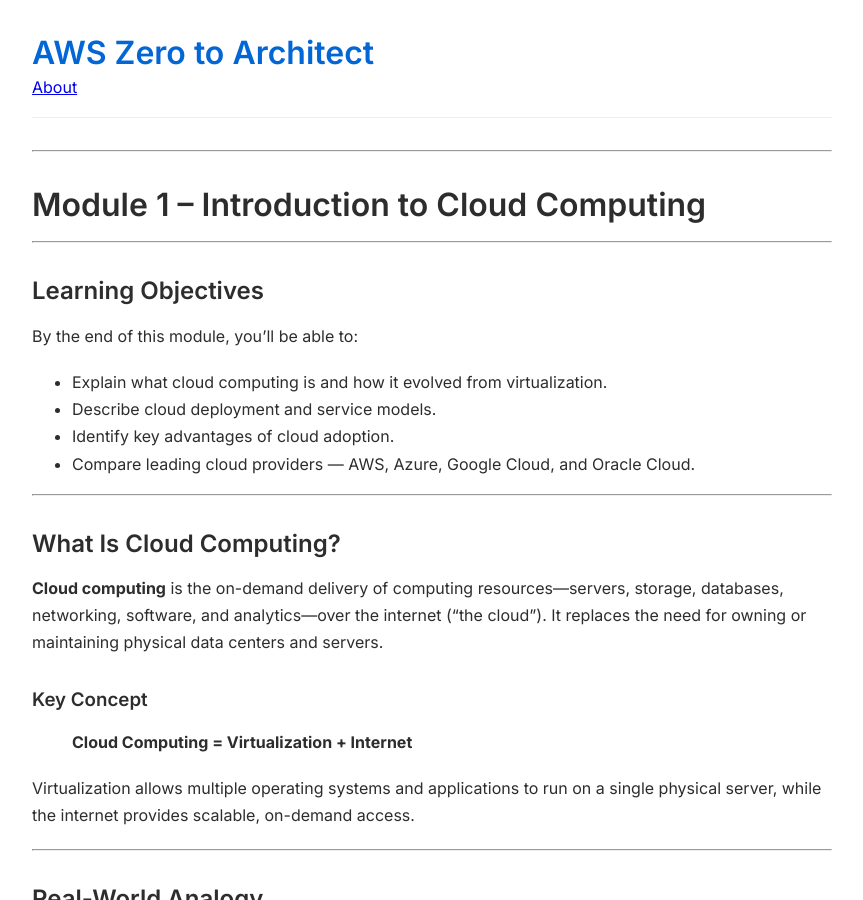
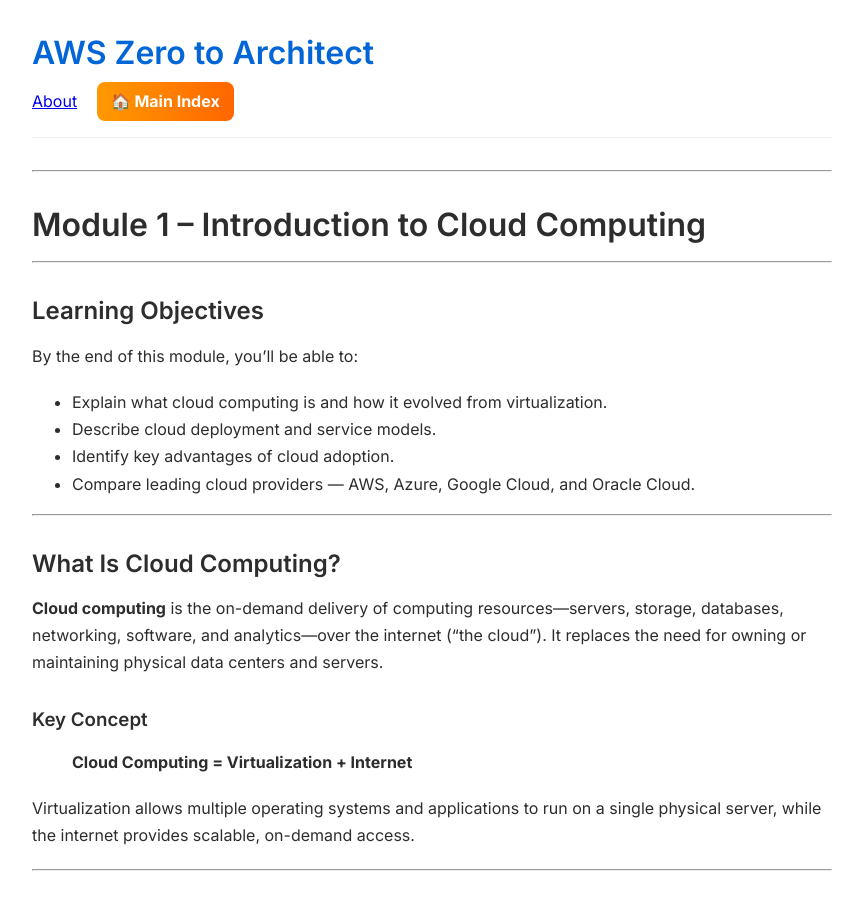
Before and after one commit to asiandevs/aws-zero-to-architect-blog, a Jekyll site: the page built from _posts/2025-10-28-module1-introduction-to-cloud-computing.md, in a window 1280 px wide and 900 px high. Shown: the whole window, without its empty margins (208-1071 px from the left). Built offline with Jekyll 4.4.1, drawn with Linux system fonts in a browser that asks for light colours.

Commit message:
Update default.html

```diff
--- a/_layouts/default.html
+++ b/_layouts/default.html
@@ -17,22 +17,40 @@
   </head>
   <body>
     <div class="container">
+      <!-- HEADER -->
       <header style="margin-bottom: 2rem; padding-bottom: 1rem; border-bottom: 1px solid #eee;">
         <h1 style="margin:0; font-size:2rem;">
           <a href="{{ '/' | relative_url }}" style="text-decoration:none; color:#0366d6;">
             {{ site.title }}
           </a>
         </h1>
-        <nav>
-          <a href="{{ '/about' | relative_url }}">About</a>
+
+        <!-- Navigation -->
+        <nav style="margin-top:0.5rem;">
+          <a href="{{ '/about' | relative_url }}" style="margin-right:15px;">About</a>
+          <!-- Back to Main Index Button -->
+          <a href="{{ site.main_index_url }}" style="
+            display:inline-block;
+            padding:6px 14px;
+            background: linear-gradient(90deg, #ff9900, #ff6600);
+            color:#fff;
+            font-weight:bold;
+            border-radius:8px;
+            text-decoration:none;
+            transition: all 0.3s;
+          " onmouseover="this.style.transform='translateY(-2px)';" onmouseout="this.style.transform='translateY(0)';">
+            🏠 Main Index
+          </a>
         </nav>
       </header>
 
+      <!-- MAIN CONTENT -->
       <main>
         {{ content }}
       </main>
 
-      <footer style="margin-top: 3rem; padding-top: 1rem; border-top: 1px solid #eee; font-size:0.9rem; color:#666;">
+      <!-- FOOTER -->
+      <footer style="margin-top: 3rem; padding-top: 1rem; border-top: 1px solid #eee; font-size:0.9rem; color:#666; text-align:center;">
         © {{ site.time | date: '%Y' }} {{ site.title }} • Built with Jekyll on GitHub Pages
       </footer>
     </div>
```
